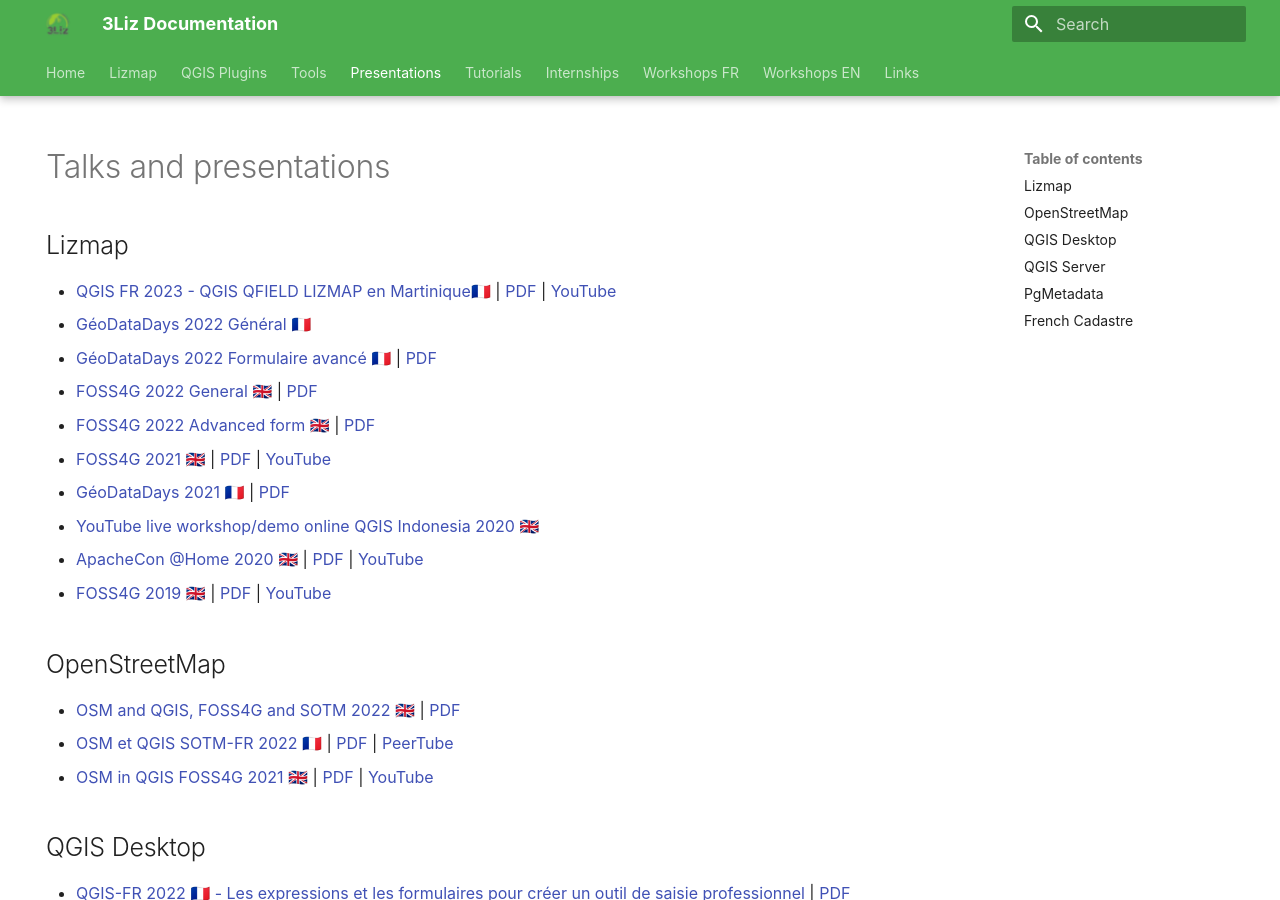
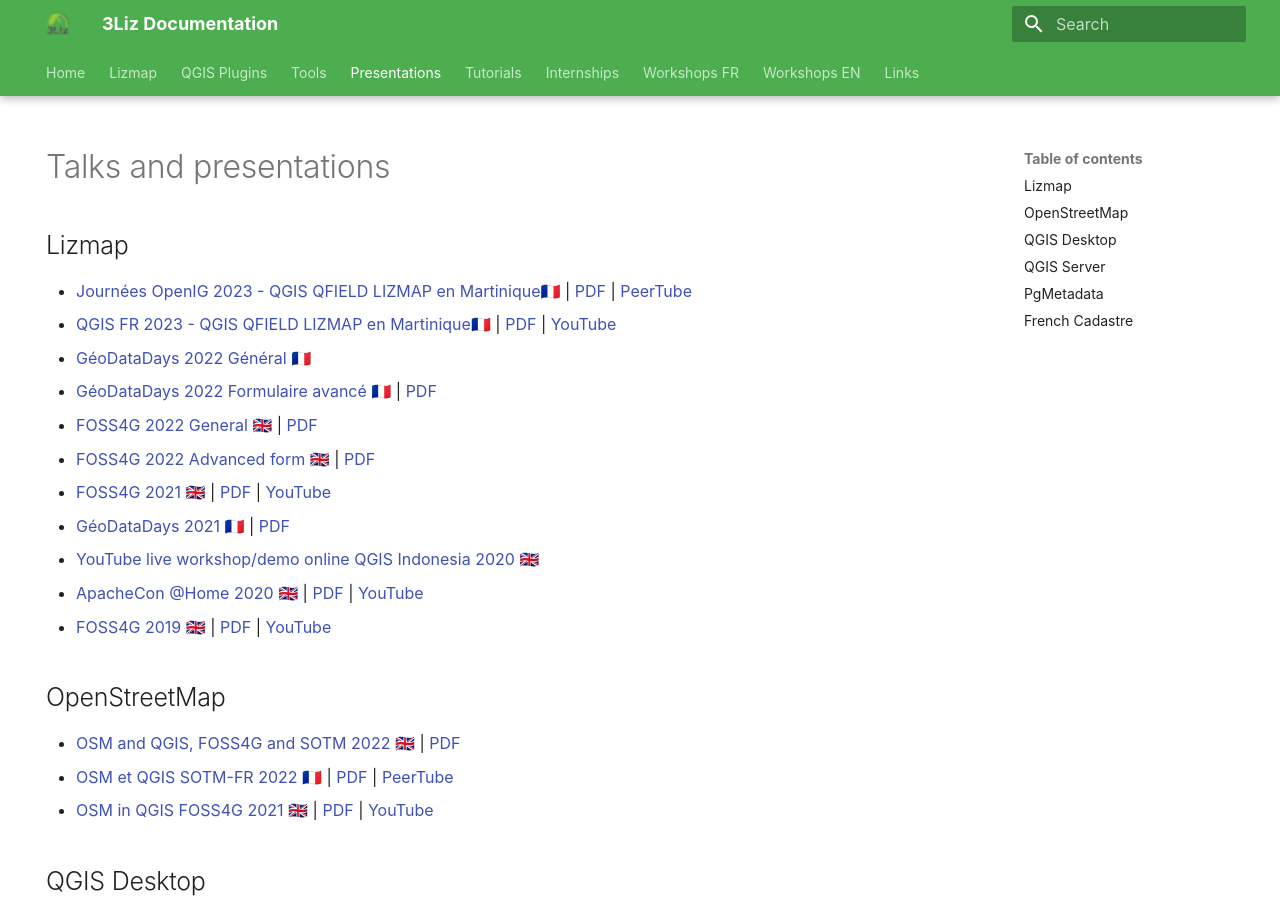
Before and after one commit to 3liz/3liz.github.io, an MkDocs documentation site: the page built from docs/talks.md, in a window 1280 px wide and 900 px high. Built offline with MkDocs 1.6.1 and Material for MkDocs 9.7.7, drawn with Linux system fonts in a browser that asks for light colours; nearby versions of some CDN libraries.

Commit message:
Add PDF, video and HTML presentation for OpenIG

```diff
--- a/docs/talks.md
+++ b/docs/talks.md
@@ -7,6 +7,9 @@
 
 ## Lizmap
 
+* [Journées OpenIG 2023 - QGIS QFIELD LIZMAP en Martinique🇫🇷](https://docs.3liz.org/presentations/2023-05-25_OPENIG_Lizmap_Carte_occupation_sol.html)
+  | [PDF](https://docs.3liz.org/presentations/pdf/2023-05-25_OPENIG_Lizmap_Carte_occupation_sol.pdf)
+  | [PeerTube](https://peertube.iriseden.eu/w/1cG3NrCHFuE9hC6aSzHdb5?start=7s)
 * [QGIS FR 2023 - QGIS QFIELD LIZMAP en Martinique🇫🇷](https://docs.3liz.org/presentations/2023-03-13_QGISFR_2023_SI_naturaliste_Martinique.html)
   | [PDF](https://docs.3liz.org/presentations/pdf/2023-03-13_QGISFR_2023_SI_naturaliste_Martinique.pdf)
   | [YouTube](https://www.youtube.com/watch?v=Yuhs_YSpMxE)
```
